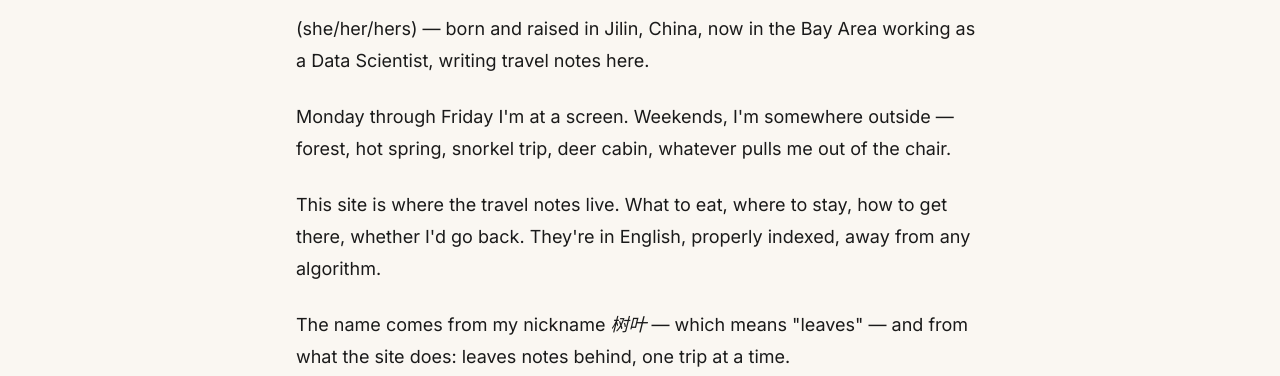
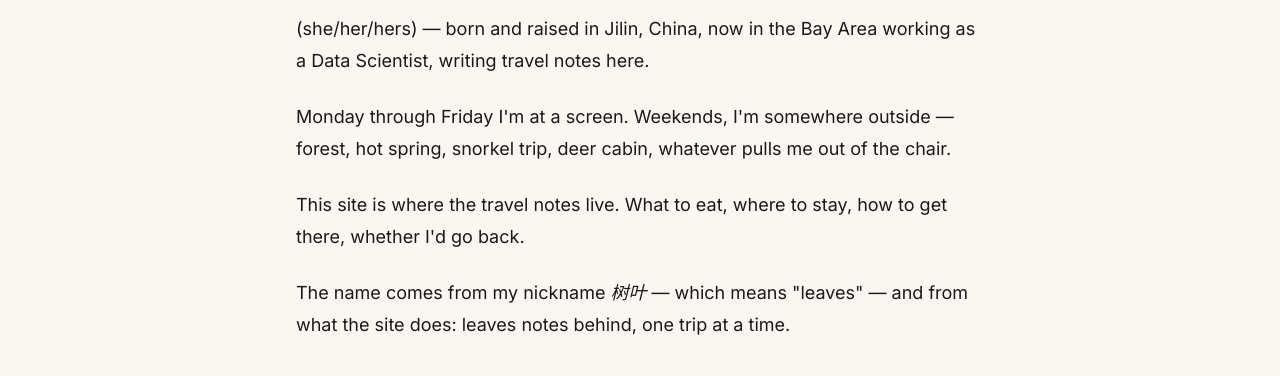
Before and after one commit to CALeaf/travel-notes, an Astro site: page /about in a window 1280 px wide. Shown: the part 280-656 px from the top of the page. Built offline with nearby package versions, Linux system fonts and the light colour scheme; Astro itself is replaced by a stand-in of ours.

Commit message:
About: drop the 'properly indexed, away from any algorithm' line (jargon)

```diff
--- a/src/pages/about.astro
+++ b/src/pages/about.astro
@@ -26,8 +26,7 @@ const LINKEDIN_URL = 'https://www.linkedin.com/in/xuenanwang/';
       </p>
       <p>
         This site is where the travel notes live. What to eat, where to stay,
-        how to get there, whether I'd go back. They're in English, properly
-        indexed, away from any algorithm.
+        how to get there, whether I'd go back.
       </p>
       <p>
         The name comes from my nickname <em>树叶</em> — which means "leaves" —
```
